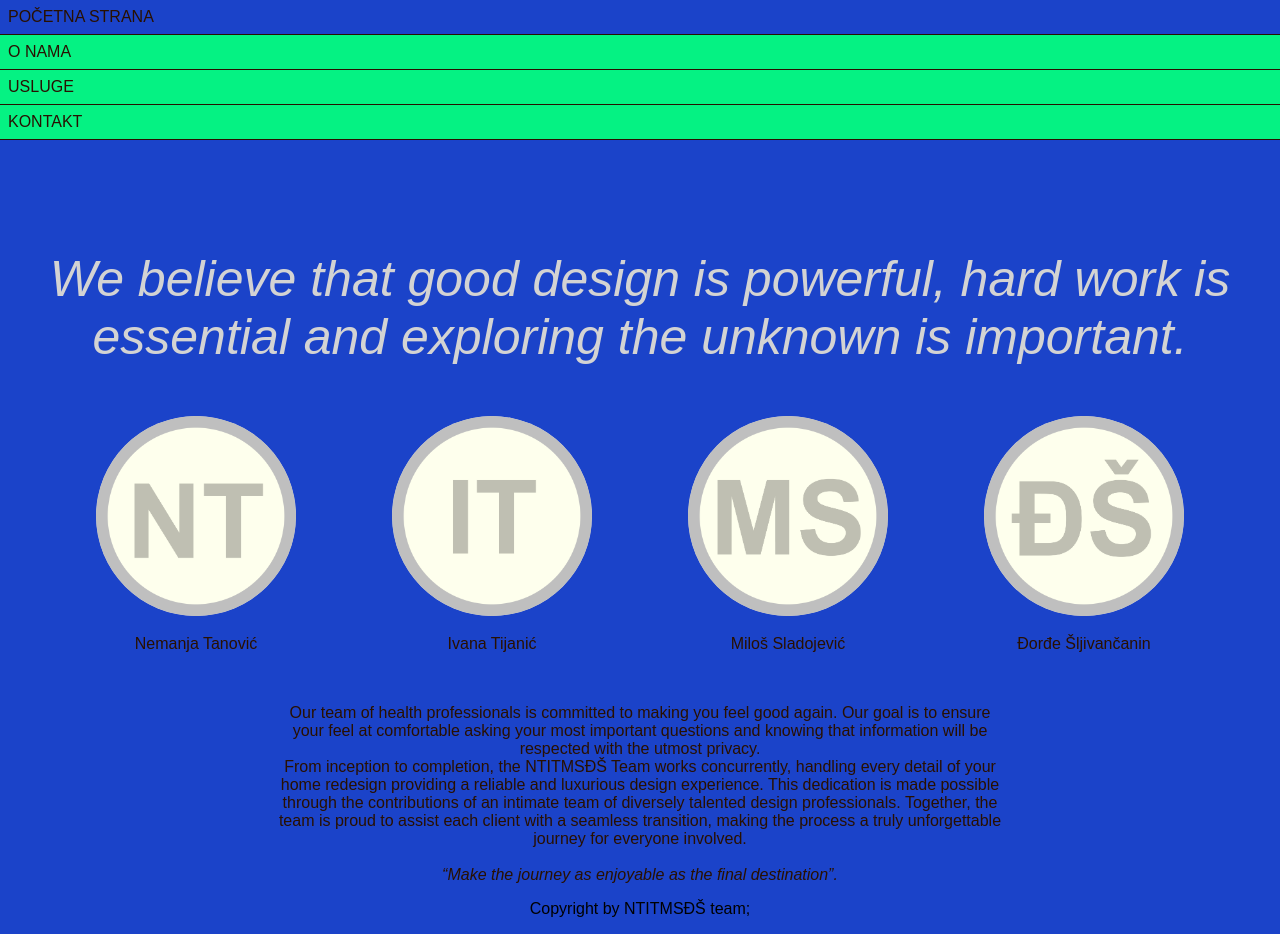
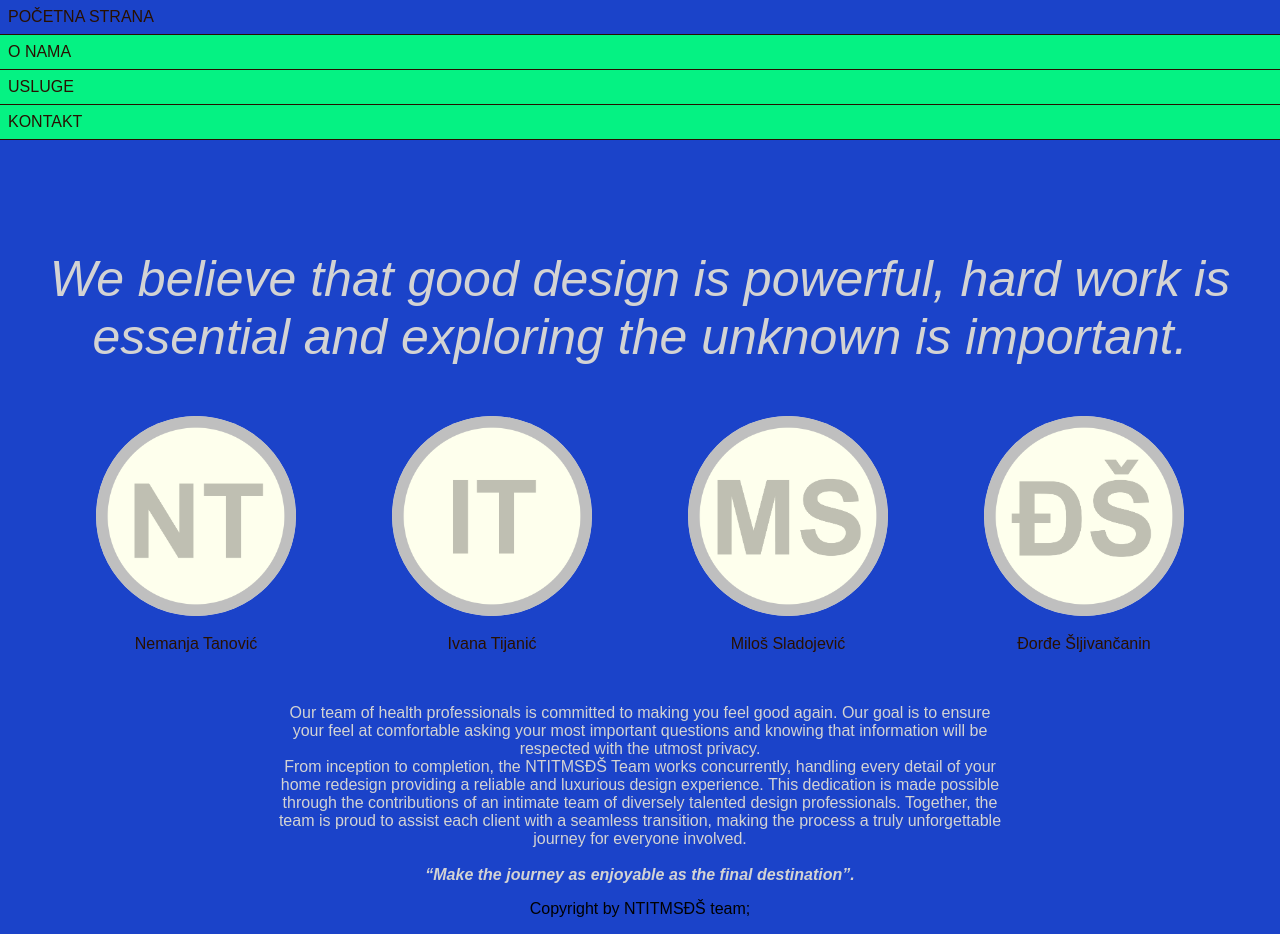
Before and after one commit to tanovicn92/web_agencija, a plain HTML site: page o_nama.html in a window 1280 px wide. Drawn offline with Linux system fonts and the light colour scheme.

Commit message:
Update o_nama.html

```diff
--- a/o_nama.html
+++ b/o_nama.html
@@ -60,7 +60,7 @@
     </div>
     <br>
 
-    <p style="text-align: center; width: 57%;  margin: auto; padding-top: 70px;">
+    <p style="text-align: center; width: 57%;  margin: auto; padding-top: 70px; color:lightgray;">
     Our team of health professionals  is committed to making you feel good again.
     Our goal is to ensure your feel at comfortable asking your most important questions and
     knowing that information will be respected with the utmost privacy.<br>
@@ -73,7 +73,7 @@ Together, the team is proud to assist each client with
 a seamless transition, making the process a truly unforgettable
 journey for everyone involved.<br><br>
 
-<em>“Make the journey as enjoyable as the final destination”.</em>
+      <em><b>“Make the journey as enjoyable as the final destination”.</b></em>
   </p>
   </main>
 
```
